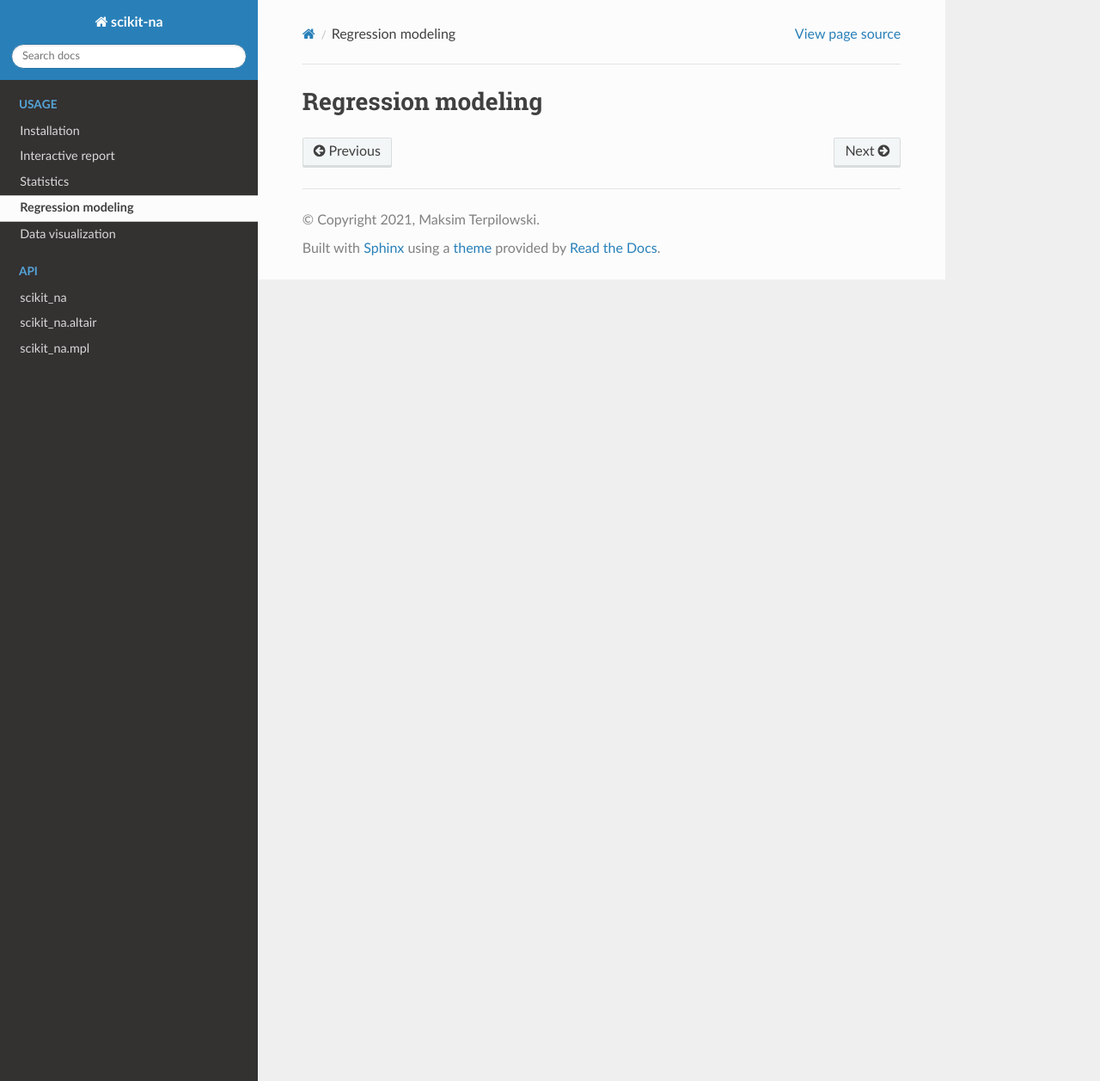
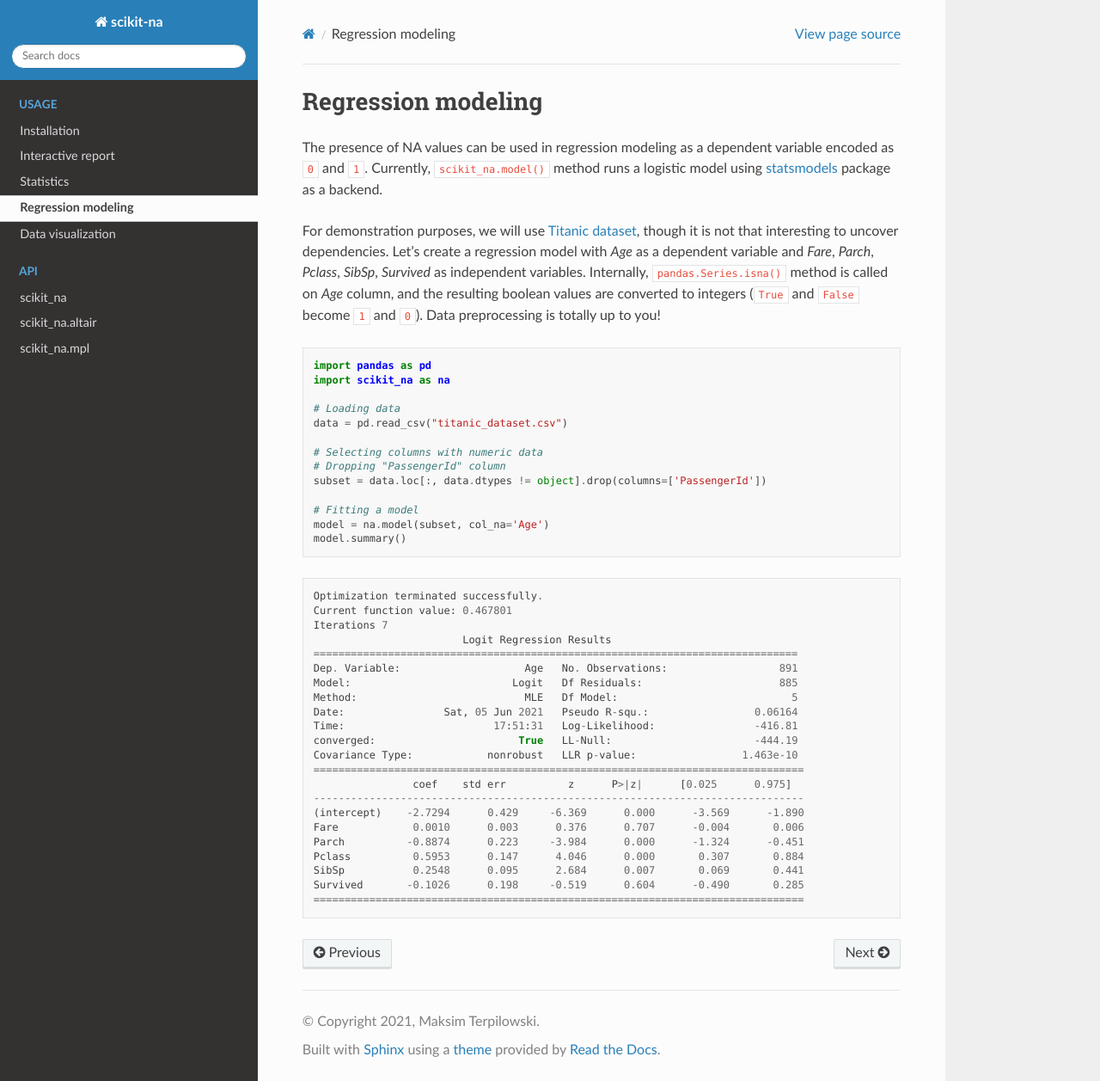
Before and after one commit to maximtrp/scikit-na, a Sphinx documentation site: the page built from docs/source/regression.rst, in a window 1280 px wide and 1257 px high. Shown: the whole window at 86% size. Built offline with Sphinx 7.4.7 and the Read the Docs theme 2.0.0, drawn with Linux system fonts in a browser that asks for light colours.

Commit message:
docs updated

```diff
--- a/docs/source/regression.rst
+++ b/docs/source/regression.rst
@@ -1,2 +1,57 @@
 Regression modeling
 ===================
+
+The presence of NA values can be used in regression modeling as a dependent
+variable encoded as ``0`` and ``1``. Currently, ``scikit_na.model()`` method
+runs a logistic model using `statsmodels <https://www.statsmodels.org>`_ package
+as a backend.
+
+For demonstration purposes, we will use `Titanic dataset
+<https://www.kaggle.com/c/titanic/data>`_, though it is not that interesting to
+uncover dependencies. Let's create a regression model with *Age* as a
+dependent variable and *Fare*, *Parch*, *Pclass*, *SibSp*, *Survived*
+as independent variables. Internally, ``pandas.Series.isna()`` method is called
+on *Age* column, and the resulting boolean values are converted to integers
+(``True`` and ``False`` become ``1`` and ``0``). Data preprocessing is totally up to
+you!
+
+.. code:: python
+
+    import pandas as pd
+    import scikit_na as na
+
+    # Loading data
+    data = pd.read_csv("titanic_dataset.csv")
+
+    # Selecting columns with numeric data
+    # Dropping "PassengerId" column
+    subset = data.loc[:, data.dtypes != object].drop(columns=['PassengerId'])
+
+    # Fitting a model
+    model = na.model(subset, col_na='Age')
+    model.summary()
+
+.. code::
+
+    Optimization terminated successfully.
+    Current function value: 0.467801
+    Iterations 7
+                            Logit Regression Results
+    ==============================================================================
+    Dep. Variable:                    Age   No. Observations:                  891
+    Model:                          Logit   Df Residuals:                      885
+    Method:                           MLE   Df Model:                            5
+    Date:                Sat, 05 Jun 2021   Pseudo R-squ.:                 0.06164
+    Time:                        17:51:31   Log-Likelihood:                -416.81
+    converged:                       True   LL-Null:                       -444.19
+    Covariance Type:            nonrobust   LLR p-value:                 1.463e-10
+    ===============================================================================
+                    coef    std err          z      P>|z|      [0.025      0.975]
+    -------------------------------------------------------------------------------
+    (intercept)    -2.7294      0.429     -6.369      0.000      -3.569      -1.890
+    Fare            0.0010      0.003      0.376      0.707      -0.004       0.006
+    Parch          -0.8874      0.223     -3.984      0.000      -1.324      -0.451
+    Pclass          0.5953      0.147      4.046      0.000       0.307       0.884
+    SibSp           0.2548      0.095      2.684      0.007       0.069       0.441
+    Survived       -0.1026      0.198     -0.519      0.604      -0.490       0.285
+    ===============================================================================
```
Also changed, not shown: docs/source/report.rst (+17 -0 lines).
